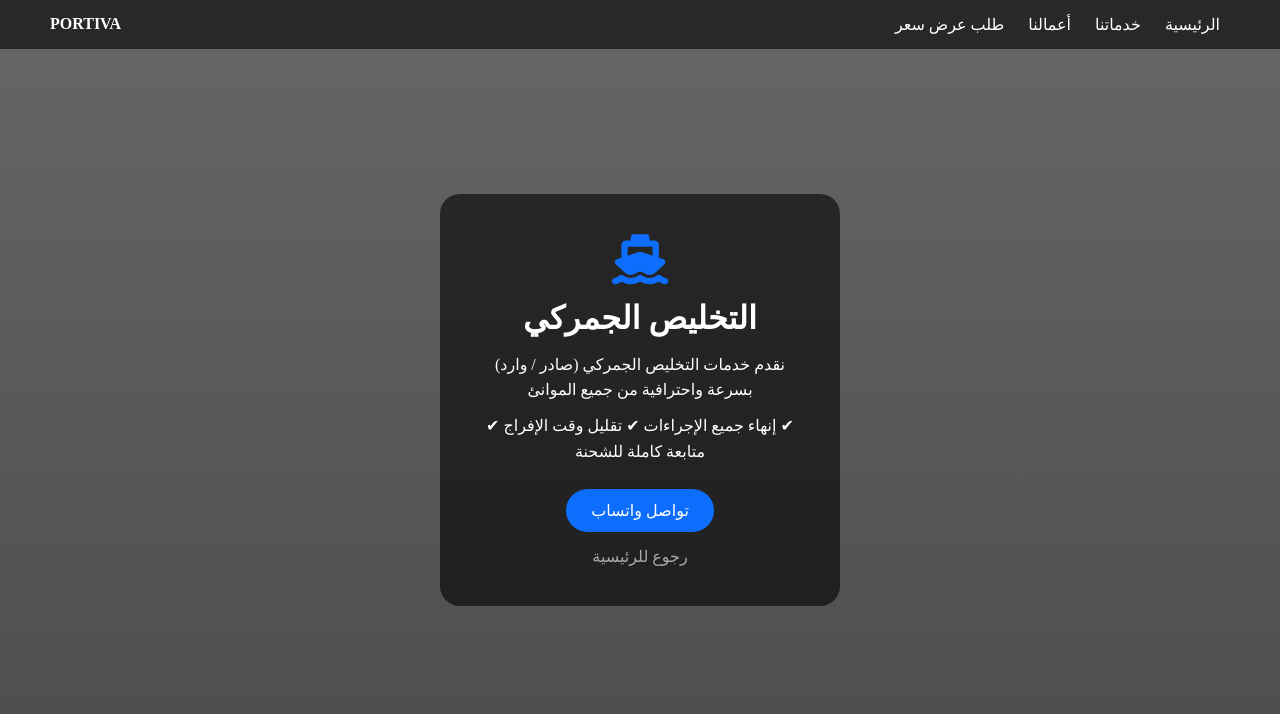
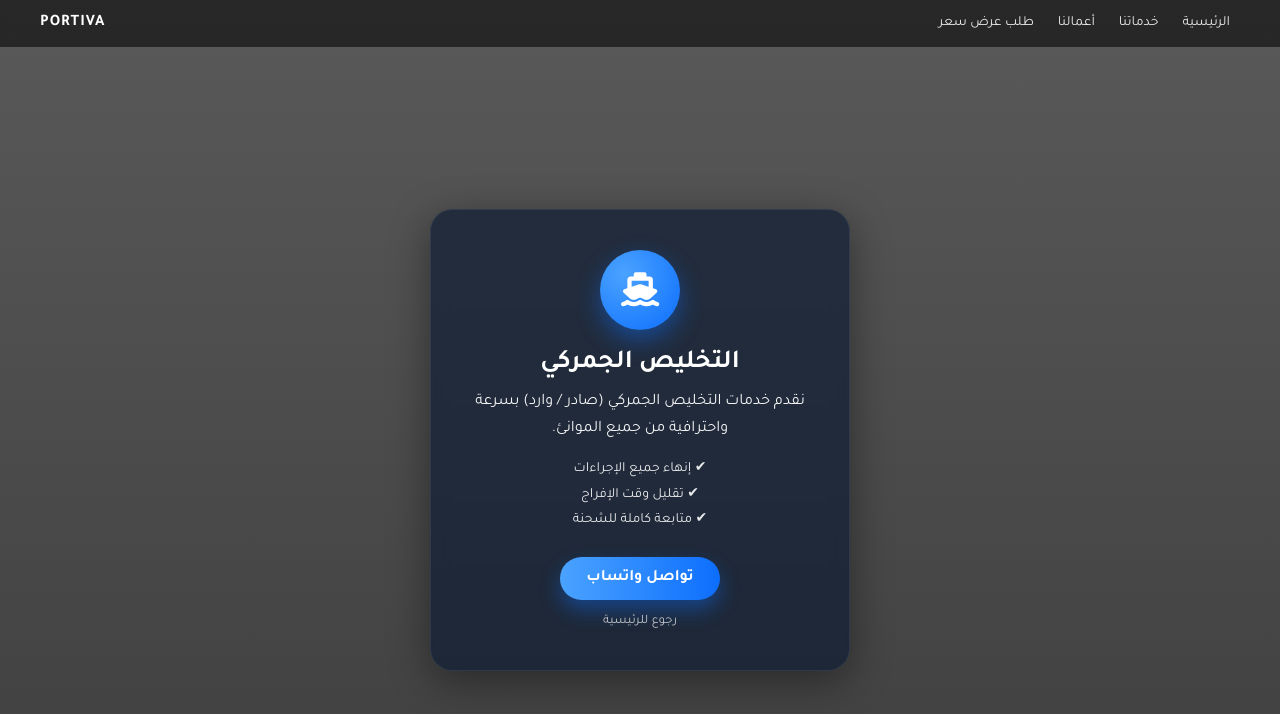
Before and after one commit to portivalogistics1-commits/portiva-logistics4, a plain HTML site: page index.html in a window 1280 px wide. Drawn offline with Linux system fonts and the light colour scheme.

Commit message:
Update index.html

```diff
--- a/index.html
+++ b/index.html
@@ -5,96 +5,79 @@
 <meta name="viewport" content="width=device-width, initial-scale=1.0">
 <title>التخليص الجمركي - Portiva</title>
 
+<link href="https://fonts.googleapis.com/css2?family=Tajawal:wght@300;400;700&display=swap" rel="stylesheet">
 <link rel="stylesheet" href="https://cdnjs.cloudflare.com/ajax/libs/font-awesome/6.5.0/css/all.min.css">
 
 <style>
+*{margin:0;padding:0;box-sizing:border-box;font-family:'Tajawal',sans-serif}
 
-*{margin:0;padding:0;box-sizing:border-box;font-family:Tajawal}
-
-/* BACKGROUND نفس الرئيسية */
+/* الخلفية نفس الهيرو */
 body{
 color:#fff;
-
 background:
-linear-gradient(rgba(0,0,0,0.6),rgba(0,0,0,0.7)),
-url('hero-final.jpg') center/cover no-repeat;
-
-background-attachment:fixed;
+linear-gradient(rgba(0,0,0,.65),rgba(0,0,0,.75)),
+url('hero-final.jpg') center/cover no-repeat fixed;
+min-height:100vh;
 }
 
-/* NAVBAR */
+/* نافبار زي الرئيسية */
 nav{
-position:fixed;
-top:0;
-width:100%;
-display:flex;
-justify-content:space-between;
-padding:15px 50px;
-background:rgba(0,0,0,0.6);
-z-index:1000;
+position:fixed;top:0;right:0;left:0;
+display:flex;justify-content:space-between;align-items:center;
+padding:14px 40px;background:rgba(0,0,0,.55);backdrop-filter:blur(6px);
+z-index:1000
+}
+nav .links a{
+color:#fff;text-decoration:none;margin:0 10px;font-size:14px;opacity:.9
+}
+nav .links a:hover{opacity:1}
+.logo{font-weight:700;letter-spacing:1px}
+
+/* محتوى الصفحة */
+.wrap{
+display:flex;align-items:center;justify-content:center;
+min-height:100vh;padding:120px 20px 40px
 }
 
-nav a{
-color:#fff;
-text-decoration:none;
-margin:0 10px;
+.card{
+width:100%;max-width:420px;text-align:center;
+background:rgba(10,25,50,.65);
+border-radius:22px;padding:40px 28px;
+box-shadow:0 10px 40px rgba(0,0,0,.4);
+backdrop-filter:blur(8px);
+border:1px solid rgba(255,255,255,.08)
 }
 
-.logo{
-font-weight:bold;
+/* الأيقونة (نفس ستايل الأزرق) */
+.icon{
+width:80px;height:80px;border-radius:50%;
+display:flex;align-items:center;justify-content:center;
+margin:0 auto 18px;
+background:radial-gradient(circle at 30% 30%, #4aa3ff, #0d6efd);
+box-shadow:0 10px 25px rgba(13,110,253,.45)
 }
+.icon i{font-size:34px;color:#fff}
 
-/* CONTENT BOX */
-.container{
-display:flex;
-justify-content:center;
-align-items:center;
-height:100vh;
-text-align:center;
-padding:20px;
+h1{font-size:26px;margin-bottom:10px}
+.desc{opacity:.95;line-height:1.7;margin-bottom:14px}
+
+.list{font-size:14px;line-height:1.8;opacity:.9;margin-bottom:18px}
+
+/* زرار */
+.btn{
+display:inline-block;margin-top:6px;
+padding:12px 26px;border-radius:28px;
+background:linear-gradient(90deg,#4aa3ff,#0d6efd);
+color:#fff;text-decoration:none;font-weight:600;
+box-shadow:0 10px 20px rgba(13,110,253,.4);
+transition:.25s
 }
-
-.box{
-background:rgba(0,0,0,0.6);
-padding:40px;
-border-radius:20px;
-max-width:400px;
-backdrop-filter:blur(6px);
-}
-
-.box i{
-font-size:50px;
-color:#0d6efd;
-margin-bottom:15px;
-}
-
-.box h1{
-margin-bottom:15px;
-}
-
-.box p{
-margin-bottom:10px;
-line-height:1.6;
-}
-
-/* BUTTON */
-.btn{
-display:inline-block;
-margin-top:15px;
-padding:12px 25px;
-background:#0d6efd;
-border-radius:25px;
-color:#fff;
-text-decoration:none;
-}
+.btn:hover{transform:translateY(-2px)}
 
 .back{
-display:block;
-margin-top:15px;
-color:#aaa;
-text-decoration:none;
+display:block;margin-top:14px;color:#ddd;text-decoration:none;font-size:13px;opacity:.85
 }
-
+.back:hover{opacity:1}
 </style>
 </head>
 
@@ -102,7 +85,7 @@ text-decoration:none;
 
 <!-- NAV -->
 <nav>
-<div>
+  <div class="links">
     <a href="index.html">الرئيسية</a>
     <a href="index.html#services">خدماتنا</a>
     <a href="index.html#work">أعمالنا</a>
@@ -112,34 +95,34 @@ text-decoration:none;
 </nav>
 
 <!-- CONTENT -->
-<div class="container">
+<section class="wrap">
+  <div class="card">
 
-<div class="box">
-
+    <div class="icon">
       <i class="fa-solid fa-ship"></i>
+    </div>
 
     <h1>التخليص الجمركي</h1>
 
-<p>
-نقدم خدمات التخليص الجمركي (صادر / وارد)
-بسرعة واحترافية من جميع الموانئ
+    <p class="desc">
+      نقدم خدمات التخليص الجمركي (صادر / وارد) بسرعة واحترافية من جميع الموانئ.
     </p>
 
-<p>
-✔ إنهاء جميع الإجراءات
-✔ تقليل وقت الإفراج
+    <div class="list">
+      ✔ إنهاء جميع الإجراءات<br>
+      ✔ تقليل وقت الإفراج<br>
       ✔ متابعة كاملة للشحنة
-</p>
+    </div>
 
-<a href="https://wa.me/201204646350?text=استفسار عن التخليص الجمركي" class="btn" target="_blank">
+    <a class="btn" target="_blank"
+       href="https://wa.me/201204646350?text=استفسار عن التخليص الجمركي">
       تواصل واتساب
     </a>
 
-<a href="index.html" class="back">رجوع للرئيسية</a>
+    <a class="back" href="index.html">رجوع للرئيسية</a>
 
   </div>
-
-</div>
+</section>
 
 </body>
 </html>
```
Lines whose indentation alone changed are shown as unchanged.
